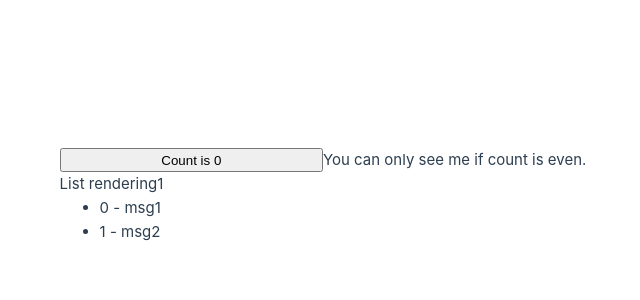
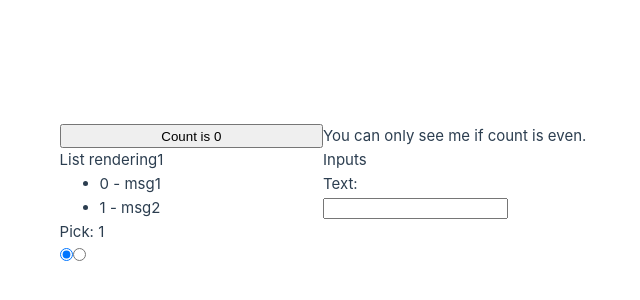
Before and after one commit to spykelionel/vue-project, a Vue app: page / in a window 1280 px wide. Shown: the part 204-504 px from the top of the page, without its empty margins (317-957 px from the left). Built offline with nearby package versions, Linux system fonts and the light colour scheme.

Commit message:
inputs and v-model derivative

```diff
--- a/src/App.vue
+++ b/src/App.vue
@@ -3,7 +3,10 @@ export default {
   data() {
     return {
       count: 0,
+      text: "",
+      pick: 1,
       items: [{ message: "msg1" }, { message: "msg2" }],
+      myText: "",
     };
   },
   methods: {
@@ -38,6 +41,17 @@ export default {
       </li>
     </ul>
   </div>
+
+  <div>
+    <p>Inputs</p>
+    <p>Text: {{ myText }}</p>
+    <input v-model.trim="myText" />
+  </div>
+  <div>
+    <p>{{ `Pick: ${pick}` }}</p>
+    <input type="radio" v-model="pick" :value="1" />
+    <input type="radio" v-model="pick" :value="2" />
+  </div>
 </template>
 
 <style scoped>
```
